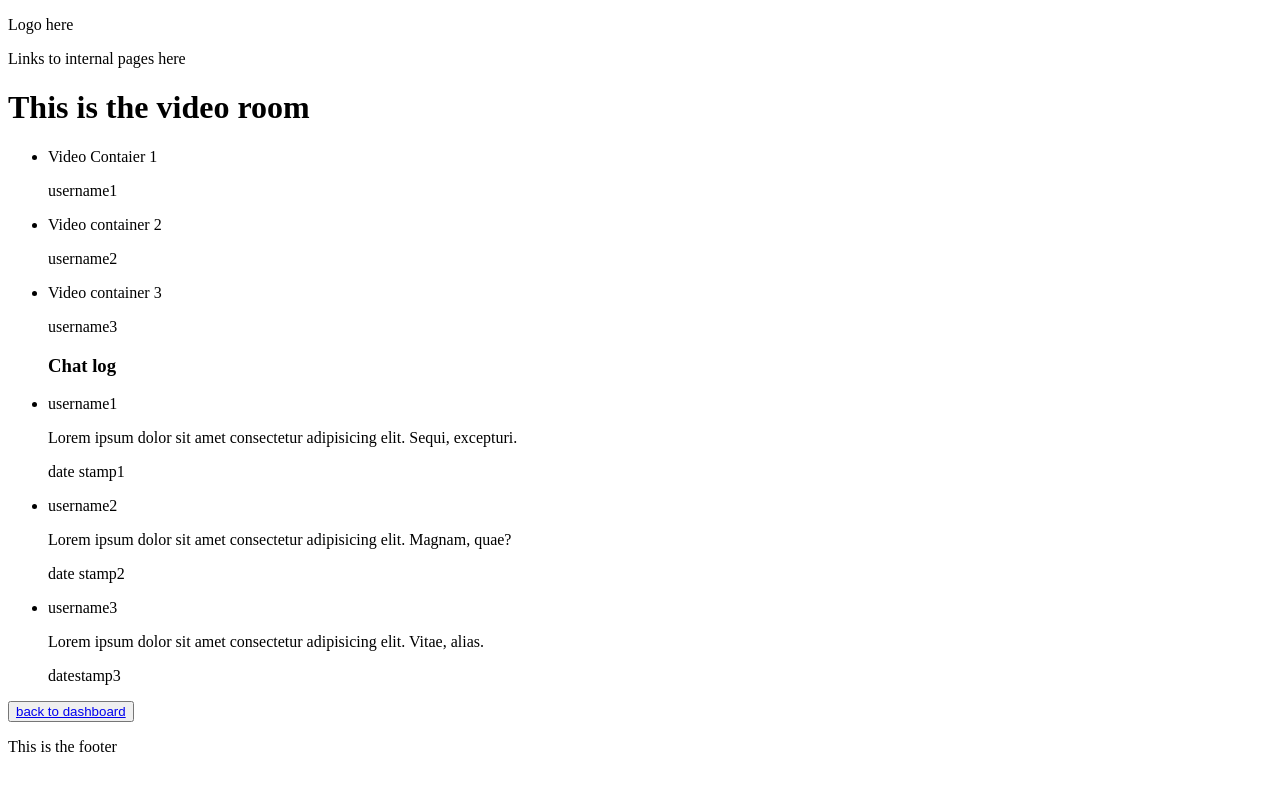
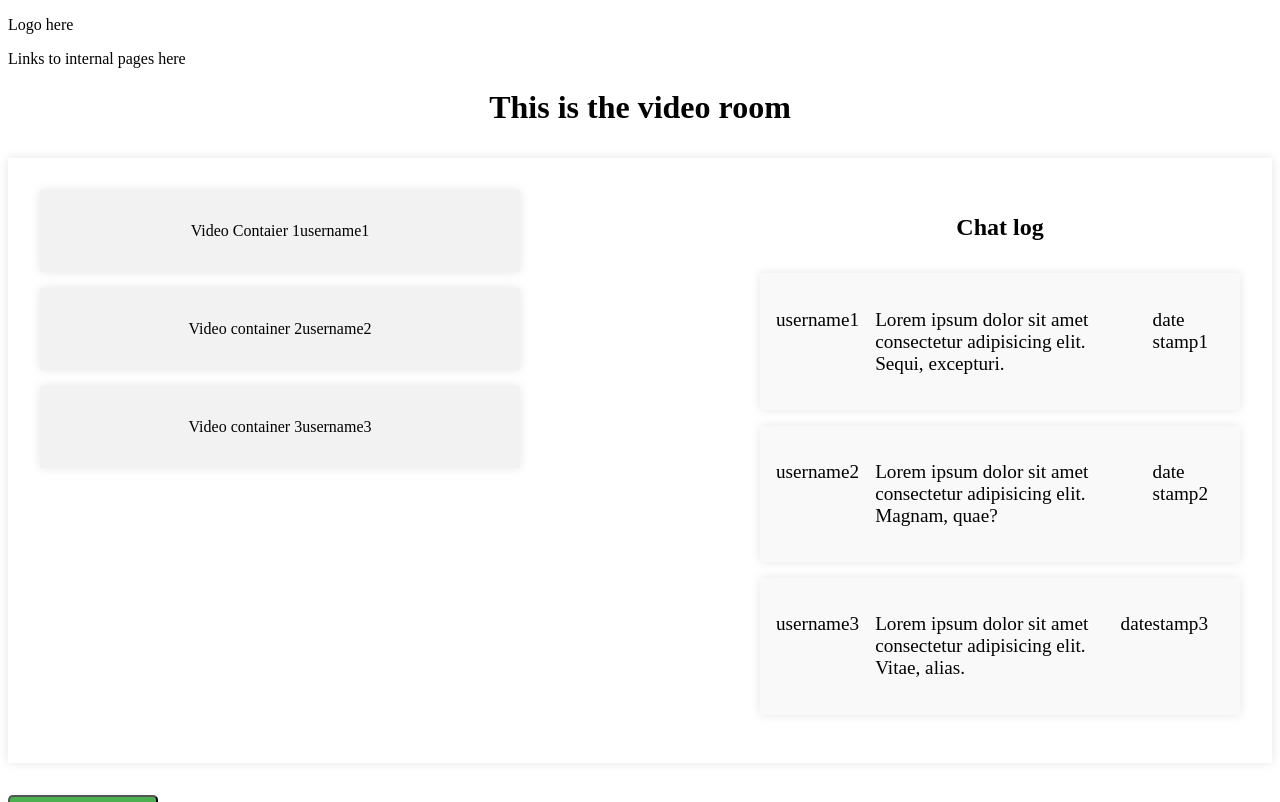
Before and after one commit to GedeonTS/discourse, a React (Create React App) app: page /videoroom in a window 1280 px wide. Shown: the top 802 px of the page. Built offline with nearby package versions, Linux system fonts and the light colour scheme.

Commit message:
Update video room to dailyco library

```diff
--- a/src/pages/VideoRoom.js
+++ b/src/pages/VideoRoom.js
@@ -1,40 +1,39 @@
 import { Link } from "react-router-dom";
+import "./rooms.css";
 
 const VideoRoom =()=>{
-
-
     return (
         <>
-            <h1>This is the video room</h1>
-            <div className="roomContainer">
-                <ul className="videoList">
-                    <li>
+            <h1 className="room-heading">This is the video room</h1>
+            <div className="room-container">
+                <ul className="video-list">
+                    <li className="video-item">
                         <p>Video Contaier 1</p>
                         <p>username1</p>
                     </li>
-                    <li>
+                    <li className="video-item">
                         <p>Video container 2</p>
                         <p>username2</p>
                     </li>
-                    <li>
+                    <li className="video-item">
                         <p>Video container 3</p>
                         <p>username3</p>
                     </li>
                 </ul>
 
-                <ul className="chatLog">
+                <ul className="chat-log">
                     <h3>Chat log</h3>
-                    <li>
+                    <li className="chat-item">
                         <p>username1</p>
                         <p>Lorem ipsum dolor sit amet consectetur adipisicing elit. Sequi, excepturi.</p>
                         <p>date stamp1</p>
                     </li>
-                    <li>
+                    <li className="chat-item">
                         <p>username2</p>
                         <p>Lorem ipsum dolor sit amet consectetur adipisicing elit. Magnam, quae?</p>
                         <p>date stamp2</p>
                     </li>
-                    <li>
+                    <li className="chat-item">
                         <p>username3</p>
                         <p>Lorem ipsum dolor sit amet consectetur adipisicing elit. Vitae, alias.</p>
                         <p>datestamp3</p>
@@ -42,7 +41,7 @@ const VideoRoom =()=>{
                 </ul>
 
             </div>
-            <button>
+            <button className="back-button">
                 <Link to="/">back to dashboard</Link>
             </button>
         </>
```
